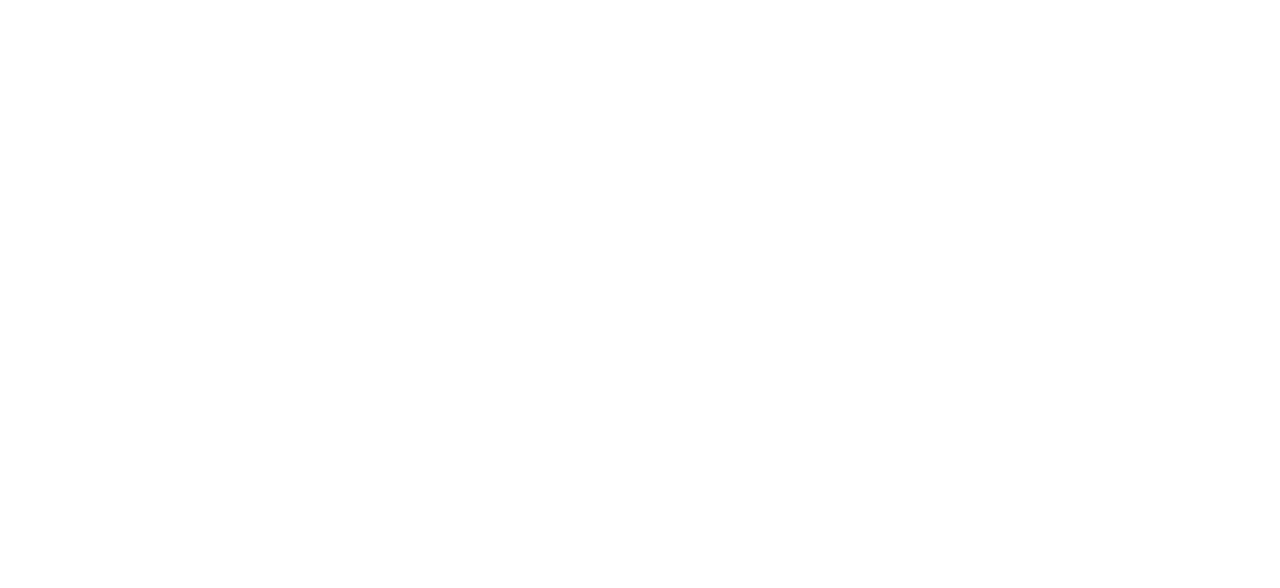
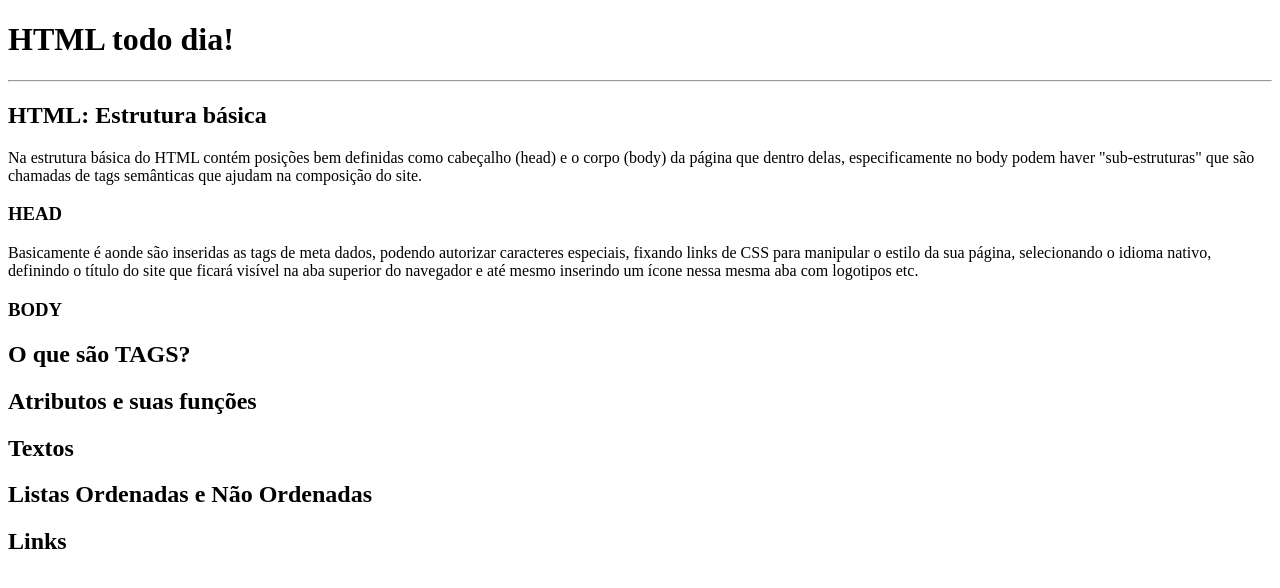
Before and after one commit to lopscoding/bootcamps, a plain HTML site: page HTMLWebDeveloper/pag01/pag01.html in a window 1280 px wide. Drawn offline with Linux system fonts and the light colour scheme.

Commit message:
Update pag01.html

```diff
--- a/HTMLWebDeveloper/pag01/pag01.html
+++ b/HTMLWebDeveloper/pag01/pag01.html
@@ -7,6 +7,24 @@
     <title>Página principal</title>
 </head>
 <body>
+    <h1>HTML todo dia!</h1>
+    <hr>
+    <h2>HTML: Estrutura básica</h2>
+    <p>Na estrutura básica do HTML contém posições bem definidas como cabeçalho (head) e o corpo (body) da página que dentro delas, especificamente no body podem haver "sub-estruturas" que são chamadas de tags semânticas que ajudam na composição do site.</p>
+    <h3>HEAD</h3>
+    <p>Basicamente é aonde são inseridas as tags de meta dados, podendo autorizar caracteres especiais, fixando links de CSS para manipular o estilo da sua página, selecionando o idioma nativo, definindo o título do site que ficará visível na aba superior do navegador e até mesmo inserindo um ícone nessa mesma aba com logotipos etc.</p>
+    <h3>BODY</h3>
+    <p></p>
+    <h2>O que são TAGS?</h2>
+    <p></p>
+    <h2>Atributos e suas funções</h2>
+    <p></p>
+    <h2>Textos</h2>
+    <p></p>
+    <h2>Listas Ordenadas e Não Ordenadas</h2>
+    <p></p>
+    <h2>Links</h2>
+    <p></p>
 
 </body>
 </html>
```
